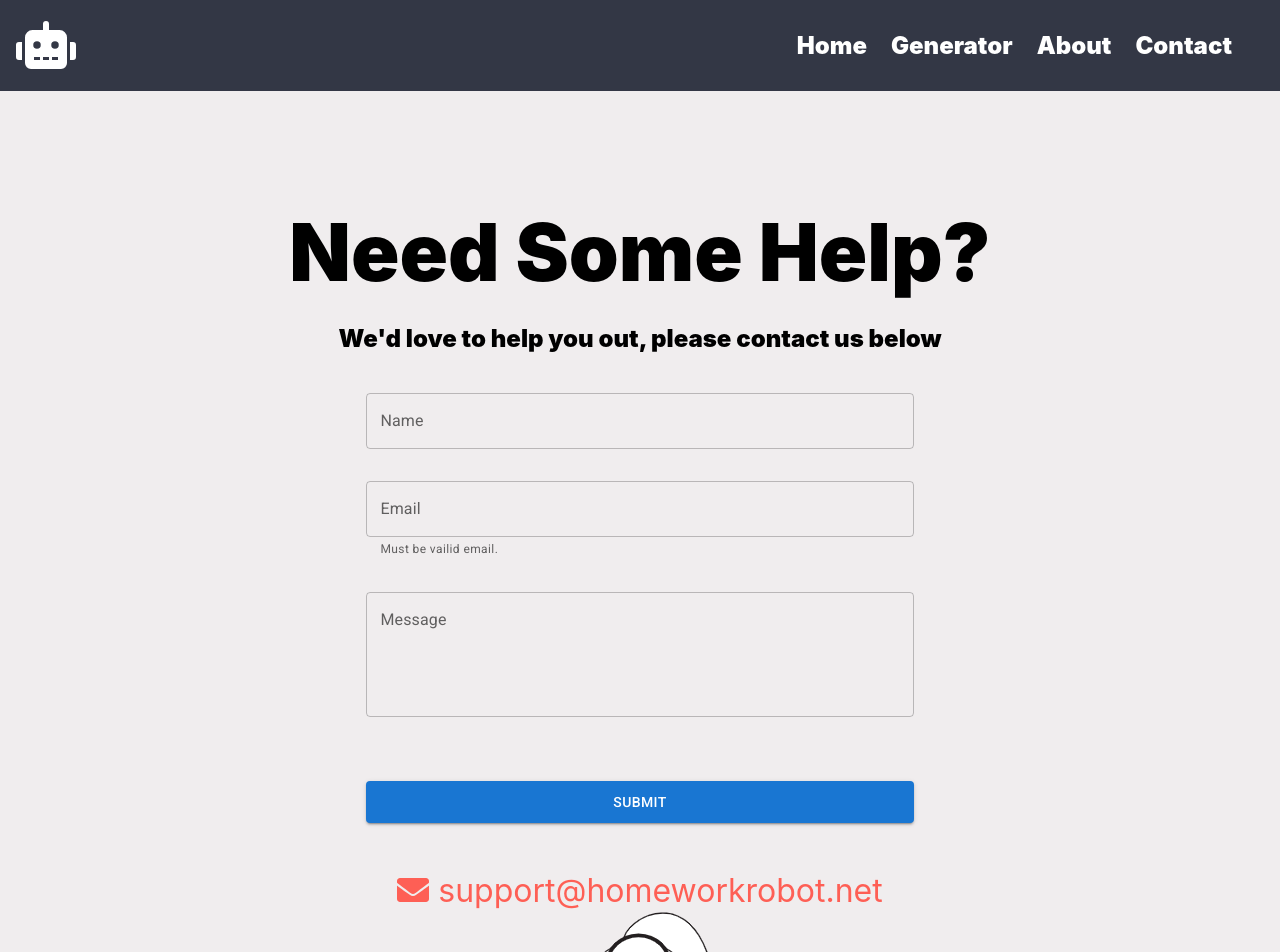
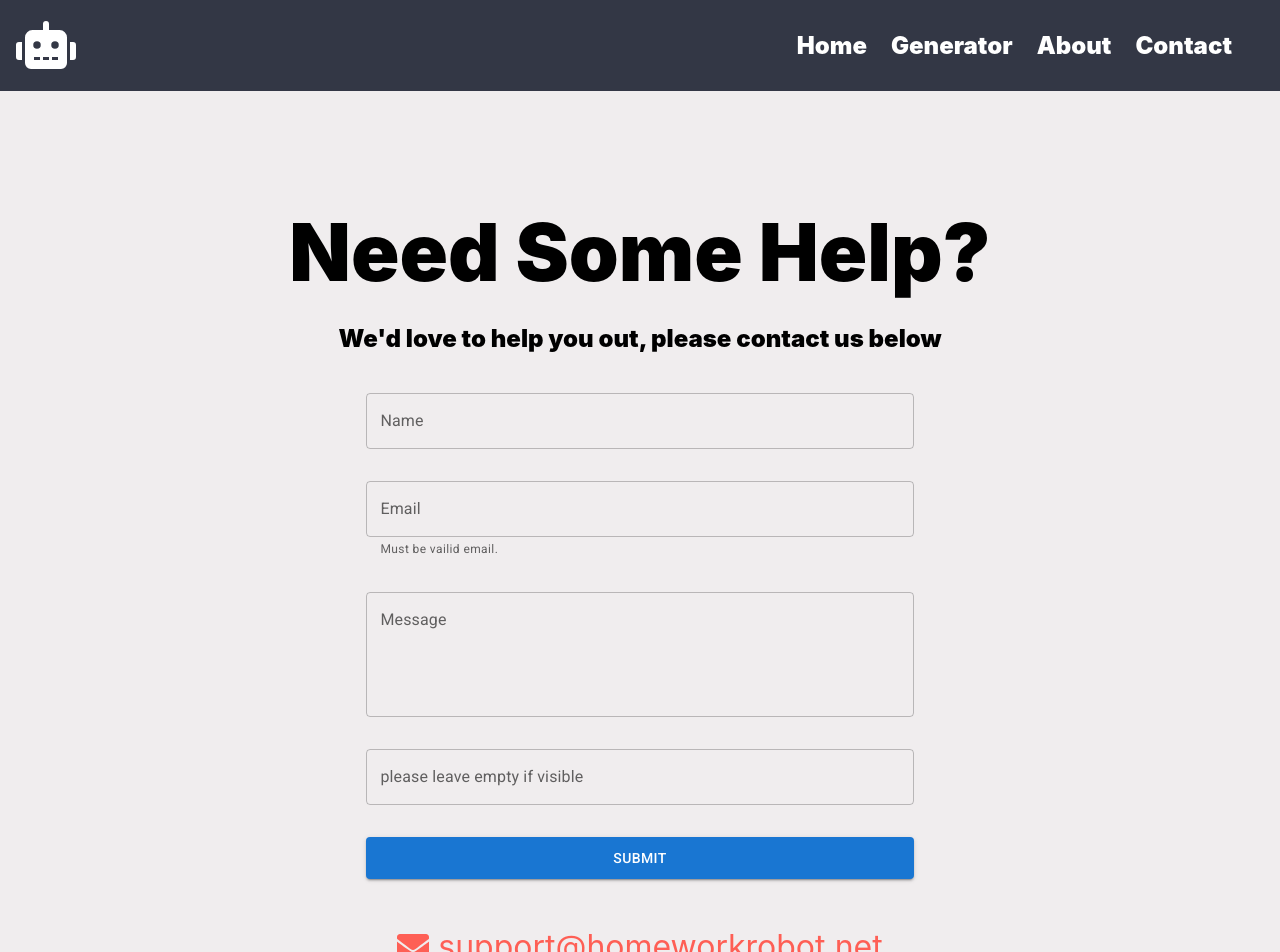
Before and after one commit to Murchyman/homeworkrobotNEXT, a Next.js app: page /contact in a window 1280 px wide. Shown: the top 952 px of the page. Built offline with nearby package versions, Linux system fonts and the light colour scheme.

Commit message:
Honeypott add!!

```diff
--- a/components/ContactForm.js
+++ b/components/ContactForm.js
@@ -19,6 +19,9 @@ const ContactForm = (props) => {
 
     const SendQuery = async (FormData) => {
         FormData = JSON.parse(FormData);
+        if (FormData.FullName != "") {
+            return null;
+        }
         const params = {
             Text: FormData.Message,
             Email: FormData.Email,
@@ -61,10 +64,10 @@ const ContactForm = (props) => {
                     <TextField id="outlined-basic" error={errors.Message} fullWidth multiline minRows={4} label="Message" variant="outlined" {...register("Message", { required: true, maxLength: 500 })} />
                 </div>
                 <div className={styles.FormBox}>
-
+                    <TextField className={styles.FullName} id="FullName" error={errors.Recaptcha} fullWidth label="please leave empty if visible" variant="outlined" {...register("FullName", { maxLength: 30 })} />
                 </div>
                 <div className={styles.FormBox}>
-                    <Button variant="contained" style={{ minWidth: '100%', minHeight: '3em' }} onClick={handleSubmit(onSubmit)}>SubmiT</Button>
+                    <Button variant="contained" style={{ minWidth: '100%', minHeight: '3em' }} onClick={handleSubmit(onSubmit)}>SUBMIT</Button>
                 </div>
                 <div className={styles.links}><Link passHref href={'mailto:support@homeworkrobot.net'}><span><FontAwesomeIcon icon="envelope" />  support@homeworkrobot.net</span></Link> </div>
                 <img src='/support.png' alt='' />
--- a/styles/ContactForm.module.css
+++ b/styles/ContactForm.module.css
@@ -17,7 +17,9 @@
     font-weight: 900;
     margin-top: 1em;
 }
-
+.FullName{
+    display: none;
+}
 .links{
     font-size: 2em;
     margin-top: 1em;
```
